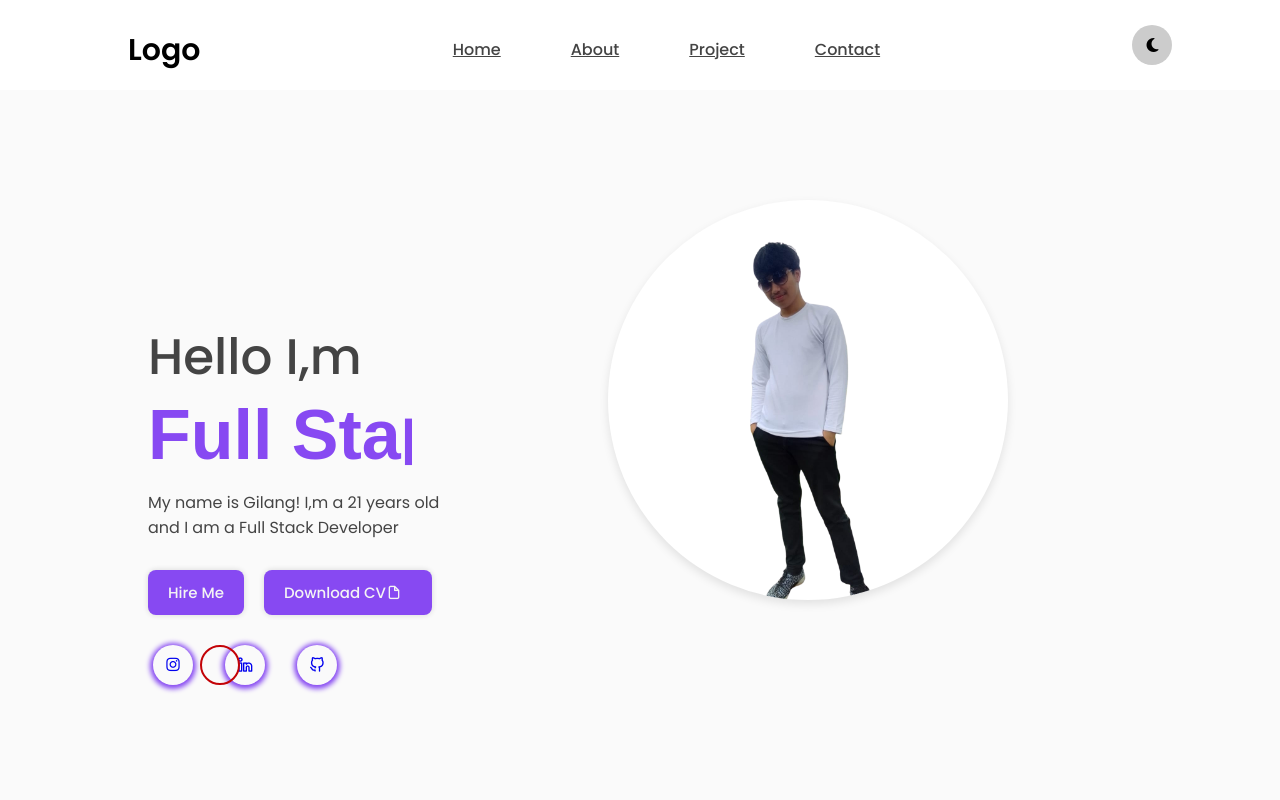
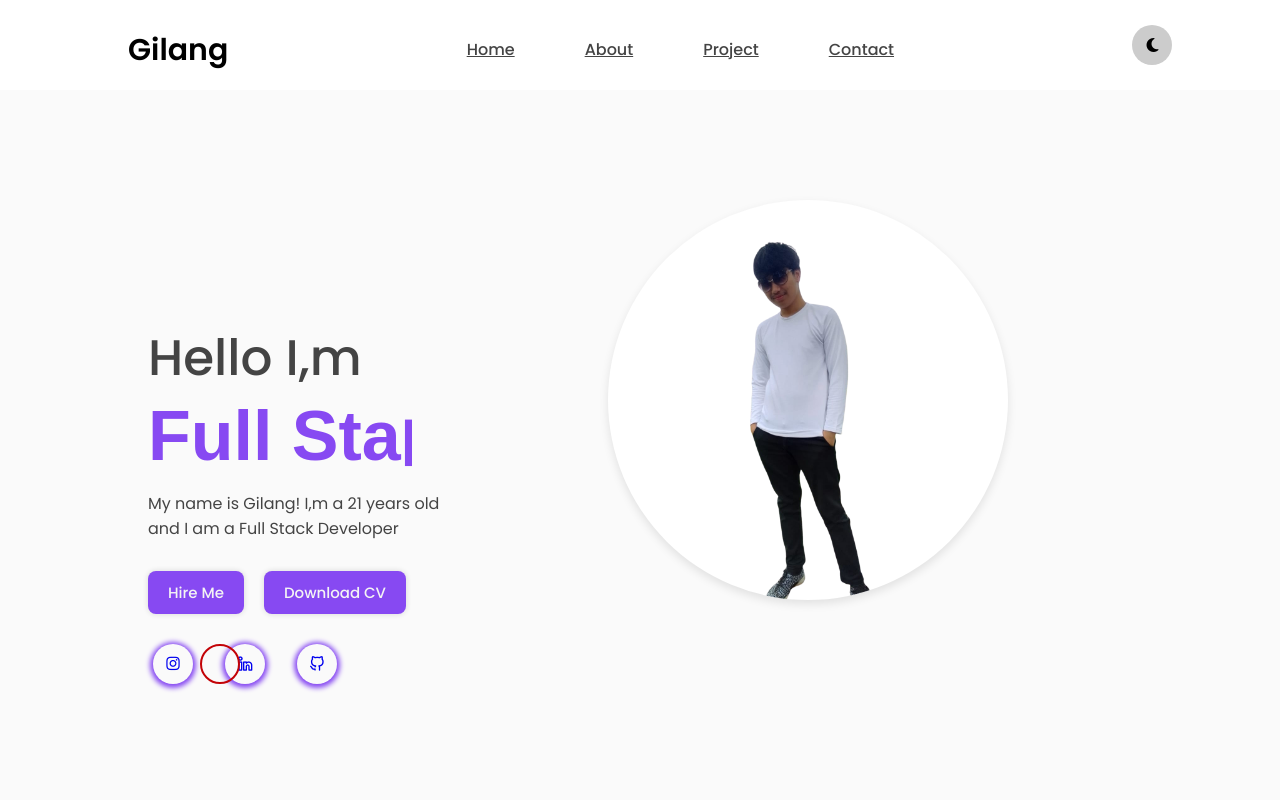
Before and after one commit to gilangegabagaswaracuyy/ProjectPortofolio, a plain HTML site: page index.html in a window 1280 px wide. Shown: the top 800 px of the page. Drawn offline with nearby package versions, Linux system fonts and the light colour scheme; a web font is replaced by a local one.

Commit message:
third commit

```diff
--- a/index.html
+++ b/index.html
@@ -16,7 +16,7 @@
     <div class="container">
         <nav id="header">
             <div class="nav-logo">
-                <p class="nav-name">Logo</p>
+                <p class="nav-name">Gilang</p>
             </div>
             <div class="nav-menu" id="myNavMenu">
                 <ul class="nav_menu_list">
@@ -66,7 +66,7 @@
                     </div>
                     <div class="text-btn">
                         <button class="btn hire-btn">Hire Me</button>
-                        <button class="btn">Download CV<i class="uil uil-file"></i></button>
+                        <a href="image/cv-gilang.pdf" class="btn" download="cv-gilang.pdf">Download CV </a>
                     </div>
                     <div class="socical_icons">
                         <div class="icon_circle"></div>
```
Also changed, not shown: 1 other file.
